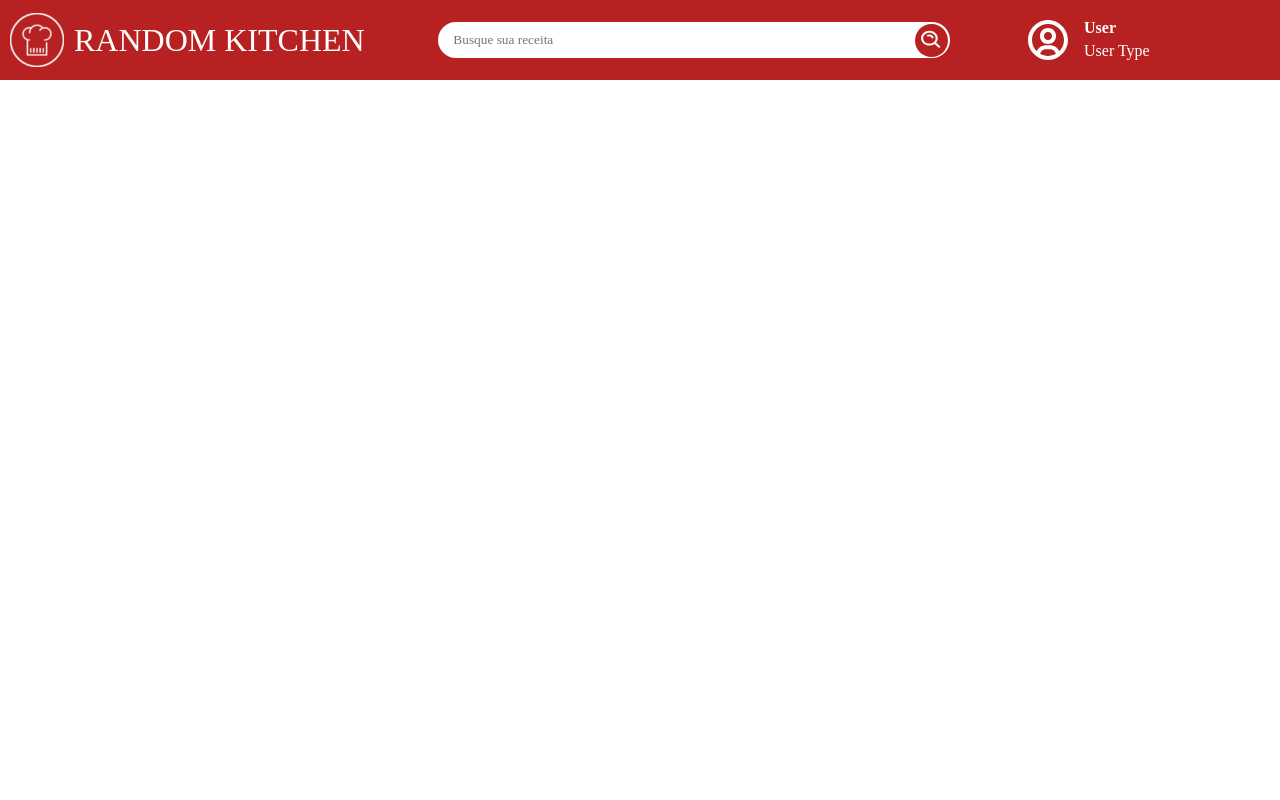
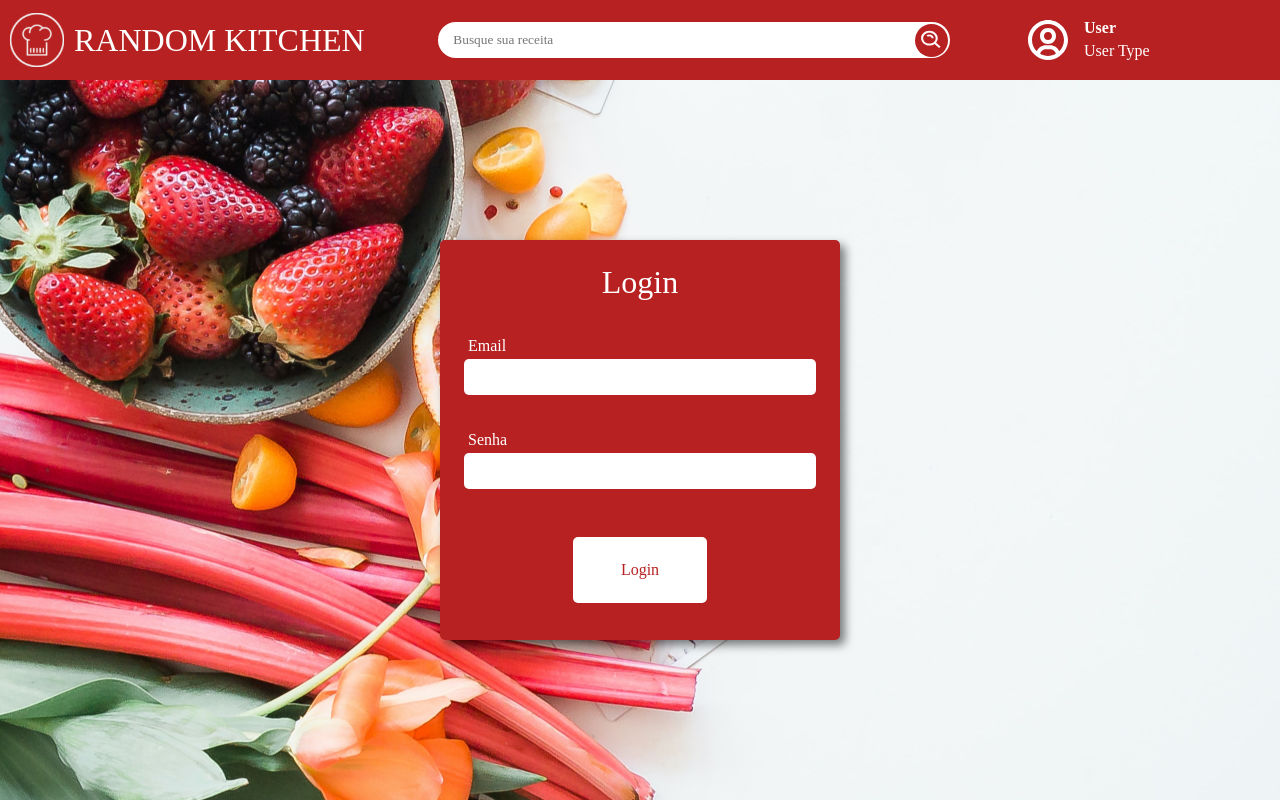
Before and after one commit to edsonsilvajr/projetoWEB, a React (Create React App) app in the folder frontend/: page /login in a window 1280 px wide. Built offline with nearby package versions, Linux system fonts and the light colour scheme; a web font is replaced by a local one.

Commit message:
adicionados componentes as suas respectivas rotas

```diff
--- a/frontend/src/routes.tsx
+++ b/frontend/src/routes.tsx
@@ -1,6 +1,7 @@
 import { Route, BrowserRouter } from 'react-router-dom'
 import Navbar from './components/Navbar'
 import Dashboard from './pages/Dashboard'
+import Login from './pages/Login'
 import Recipe from './pages/Recipe'
 
 const Routes = () => {
@@ -9,6 +10,7 @@ const Routes = () => {
       <Navbar />
       <Route component={Dashboard} path="/" exact />
       <Route component={Recipe} path="/recipe/:recipe_id+" />
+      <Route component={Login} path="/login" />
     </BrowserRouter>
   )
 }
```
